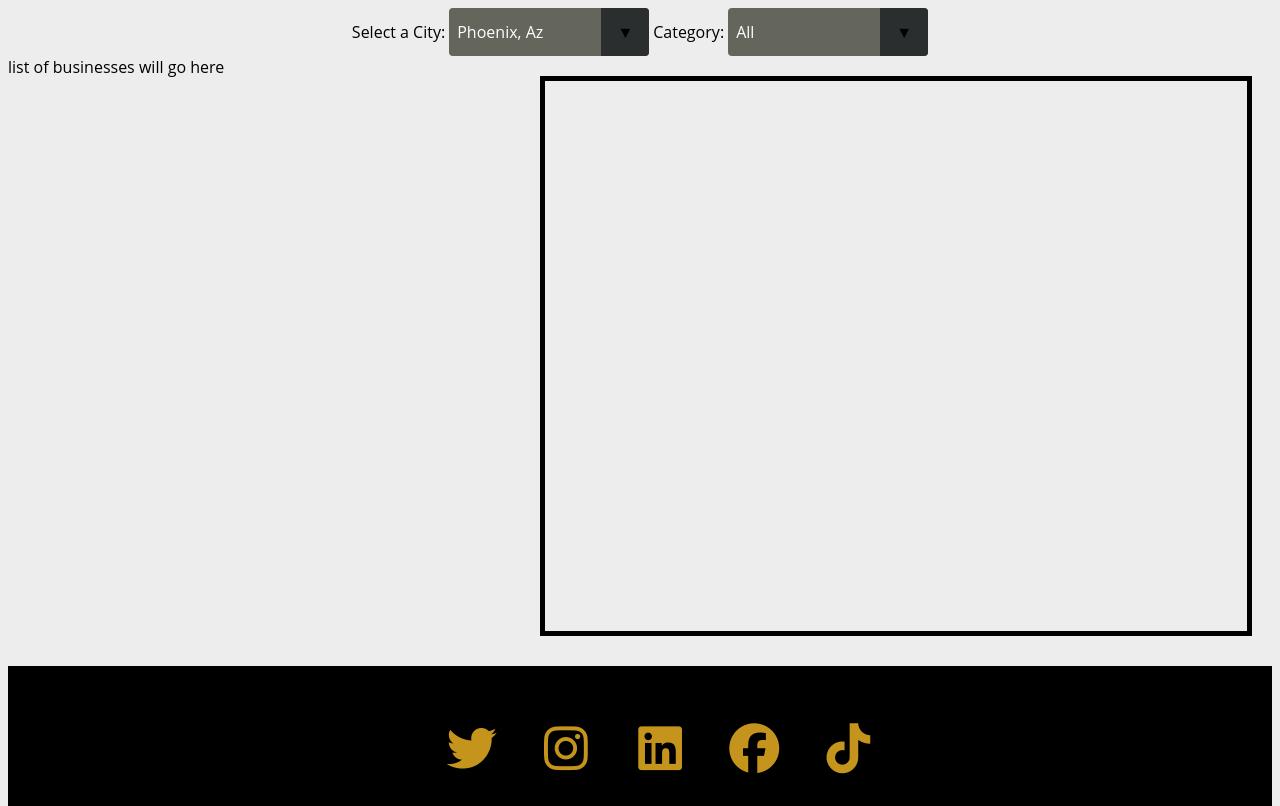
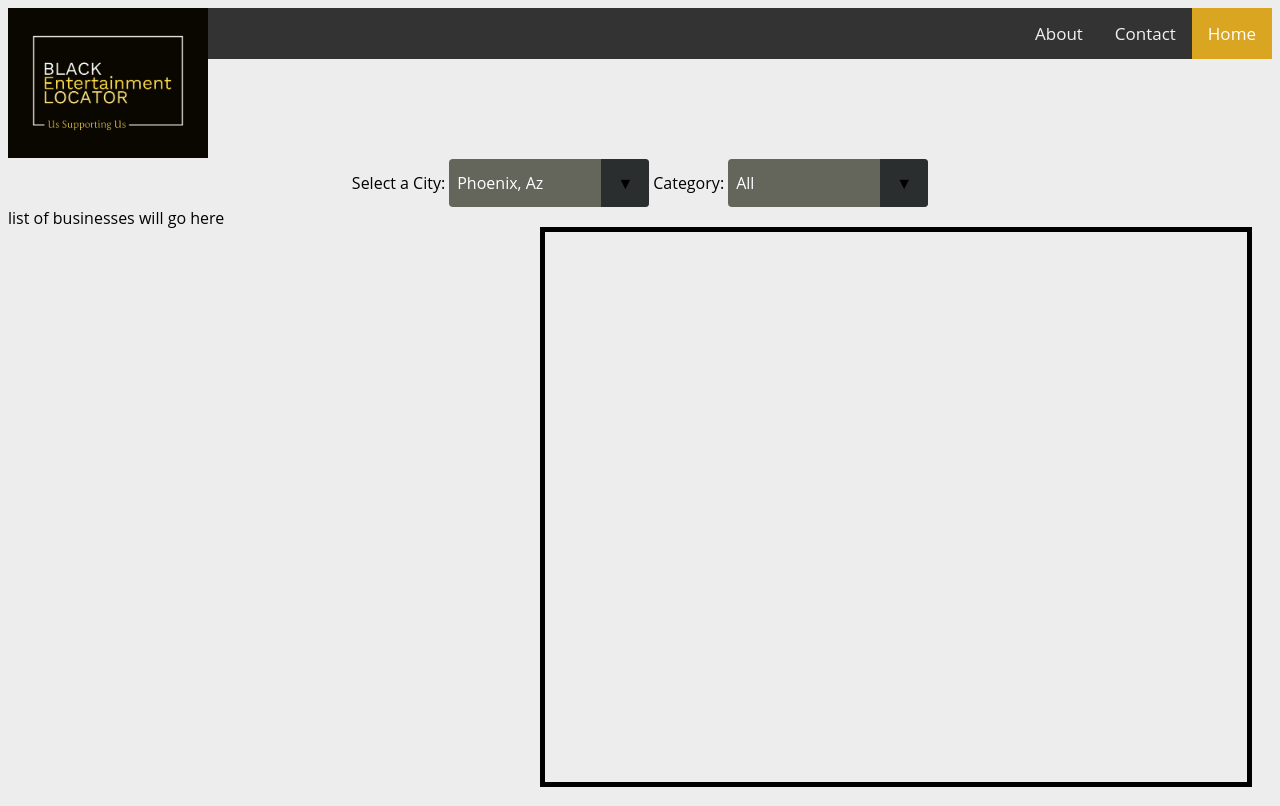
Before and after one commit to blackinnovators/Capstone-Project, a website built with Vite: page api-project/index.html in a window 1280 px wide. Shown: the top 806 px of the page. Built offline with nearby package versions, Linux system fonts and the light colour scheme; no server answers; files whose address does not match are found by name.

Commit message:
activated the categories

```diff
--- a/api-project/js/business-search.js
+++ b/api-project/js/business-search.js
@@ -4,7 +4,11 @@ import {initMap} from "./map.js";
 // step 1 go out & get info from yelp
 //Go to the internet and get the info
 function businessSearch(category, location) {
-  const url = `https://www.apitutor.org/yelp/v3/businesses/search?location=${location}&term=${category}&limit=50`;
+ let url = `https://www.apitutor.org/yelp/v3/businesses/search?location=${location}&categories=${category}&limit=50&term=black owned`;
+  if(category == "museums"){
+    url = `https://www.apitutor.org/yelp/v3/businesses/search?location=${location}&categories=${category}&limit=50`;
+  }
+  // const url = `https://www.apitutor.org/yelp/v3/businesses/search?location=${location}&categories=${category}&limit=50`;
   //going out to get this data from address above
   //7-8 once it gets the response it pulls down the json data. Final .then is now down and it will show the user in a card essentially
   fetch(url)
@@ -54,7 +58,7 @@ function buildCard(business){
 //this function is invoked on the location drop downs on the locations change event
 //Requeries when someone changes the dropdown menu
 function updateList() {
-  const category = "art history museums";
+  const category = document.querySelector("#category").value;
   //reaching into the DOM and getting whatever the location the user just selected
   const location = document.querySelector("#location").value;
   businessSearch(category, location);
--- a/api-project/js/layout.js
+++ b/api-project/js/layout.js
@@ -4,15 +4,27 @@ import "../results.css";
 const initLayout = () => {
   document.querySelector("#app").innerHTML = `
         <main class="container">
-            <!--<h1><header>
+        <img id="logo1" src="BELlogo1.png" />
+        <div class="topnav">
+          <div id="search_box">
+              <div id="search"></div>
+              <span id="cabe"></span>
+          </div>
 
-                <div class="topnav">
-                    <a class="active" href="#home">Home</a>
-                    <a href="#photos">Photos</a>
-                    <a href="#contact">Contact</a>
+        <!-- "Once you've captured a visitor, you need to guide them through your website with ease so their user experience is pleasant. Your HTML links are vitat to guiding your user from one page on your website to another. -->
 
-                  </div>
-             </header></h1>-->
+        <!-- Good HTML links increase a user's session time and can lead to more pages visited per session — two metrics that are important to web analytics." Semrush -->
+        <!-- Examples of a href -->
+        <!-- <a href="url">Link text or object</a> -->
+        <!-- <a href="https://www.semrush.com/">Visit Semrush!</a> -->
+        <a class="active" href="#home">Home</a>
+        <!-- <a href="#photos">Photos</a> -->
+        <a href="#contact">Contact</a>
+        <a href="#about">About</a>
+
+        <!-- <a href="#Photos">Photos</a> -->
+      </div>
+
 
               <div class="searchForm">
                   <label for="browse">Select a City:</label>
@@ -27,14 +39,14 @@ const initLayout = () => {
 
                   <label for="browse">Category:</label>
                   <div class="select" style="width:200px;">
-                          <select name="video type" id="location" required>
-                              <option value="All">All</option>
-                              <option value="Restaurants">Restaurants</option>
-                              <option value="Events">Events</option>
-                              <option value="Coffee Shops">Coffee Shops</option>
-                              <option value="Health & Beatuy">Health & Beatuy</option>
-                              <option value="Nightlife">Nightlife</option>
-                              <option value="Museum">Museum</option>
+                          <select name="video type" id="category" required>
+                              <option value="">All</option>
+                              <option value="caribbean,bbq,soulfood,seafood">Restaurants</option>
+                              <option value="unofficialyelpevents,yelpevents,musicvenues">Events</option>
+                              <option value="coffeeshops,coffee">Coffee Shops</option>
+                              <option value="healthtrainers,beautysvc">Health & Beatuy</option>
+                              <option value="nightlife">Nightlife</option>
+                              <option value="museums">Museum</option>
                           </select>
                   </div>
               </div>
--- a/api-project/js/main.js
+++ b/api-project/js/main.js
@@ -9,5 +9,8 @@ import { businessSearch, updateList } from "./business-search.js";
  initLayout()
  //everytime dropdown menu is changed invokes the update list function
 document.querySelector("#location").addEventListener("change", updateList);
+document.querySelector("#category").addEventListener("change", updateList);
 //kicks off the search so that it display whatever buisnesses in the city
-businessSearch("ritas", "phoenix, az");
+const city = document.querySelector("#location").value;
+const category = document.querySelector("#category").value;
+businessSearch(category, city);
--- a/api-project/results.css
+++ b/api-project/results.css
@@ -21,15 +21,25 @@
 
 
 
-/* new from landing page */
+
+
+html{
+    scroll-behavior: smooth;
+  }
+/* Add a black background color to the top navigation */
+.topnav {
+    background-color: #333;
+    /* background-color: black; */
+    overflow: hidden;
+    /* height: 150px; */
+    grid-column: 1/4;
+    margin-bottom: 100px;
+  }
   #logo1 {
     width: 200px;
     position:absolute;
 }
-.topnav {
-  background-color: #333;
-  overflow: hidden;
-}
+/* Style the links inside the navigation bar */
 .topnav a {
     float: right;
     color: #f2f2f2;
@@ -37,7 +47,6 @@
     padding: 14px 16px;
     text-decoration: none;
     font-size: 17px;
-
   }
 
   /* Change the color of links on hover */
@@ -45,14 +54,15 @@
     background-color: #ddd;
     color: black;
   }
-
    /* Add a color to the active/current link */
    .topnav a.active {
     /* background-color:  rgb(120, 105, 13); */
-  background-color: #eed95b;
+    /* background-color: #eed95b; */
+    background-color: goldenrod;
+    /* background-color: black; */
     color: white;
+    /* color: black; */
   }
-
 body {
   font-family: "Audiowide", sans-serif;
 }
@@ -70,6 +80,10 @@ body {
   width:110%;
   margin:-10px;
 }
+
+
+
+
 
 /* original layout for results below */
 .container {
```
Lines whose indentation alone changed are shown as unchanged.
